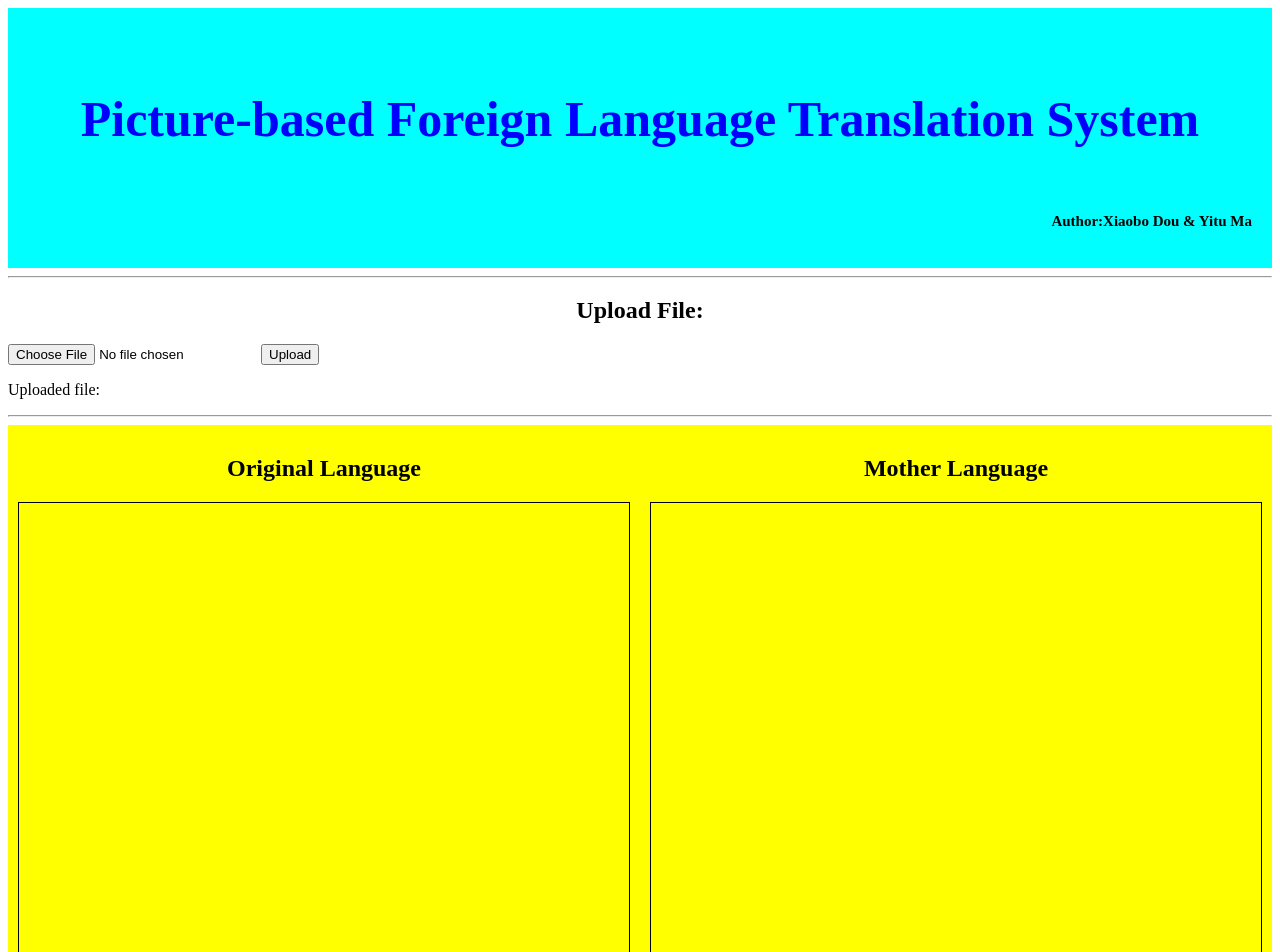
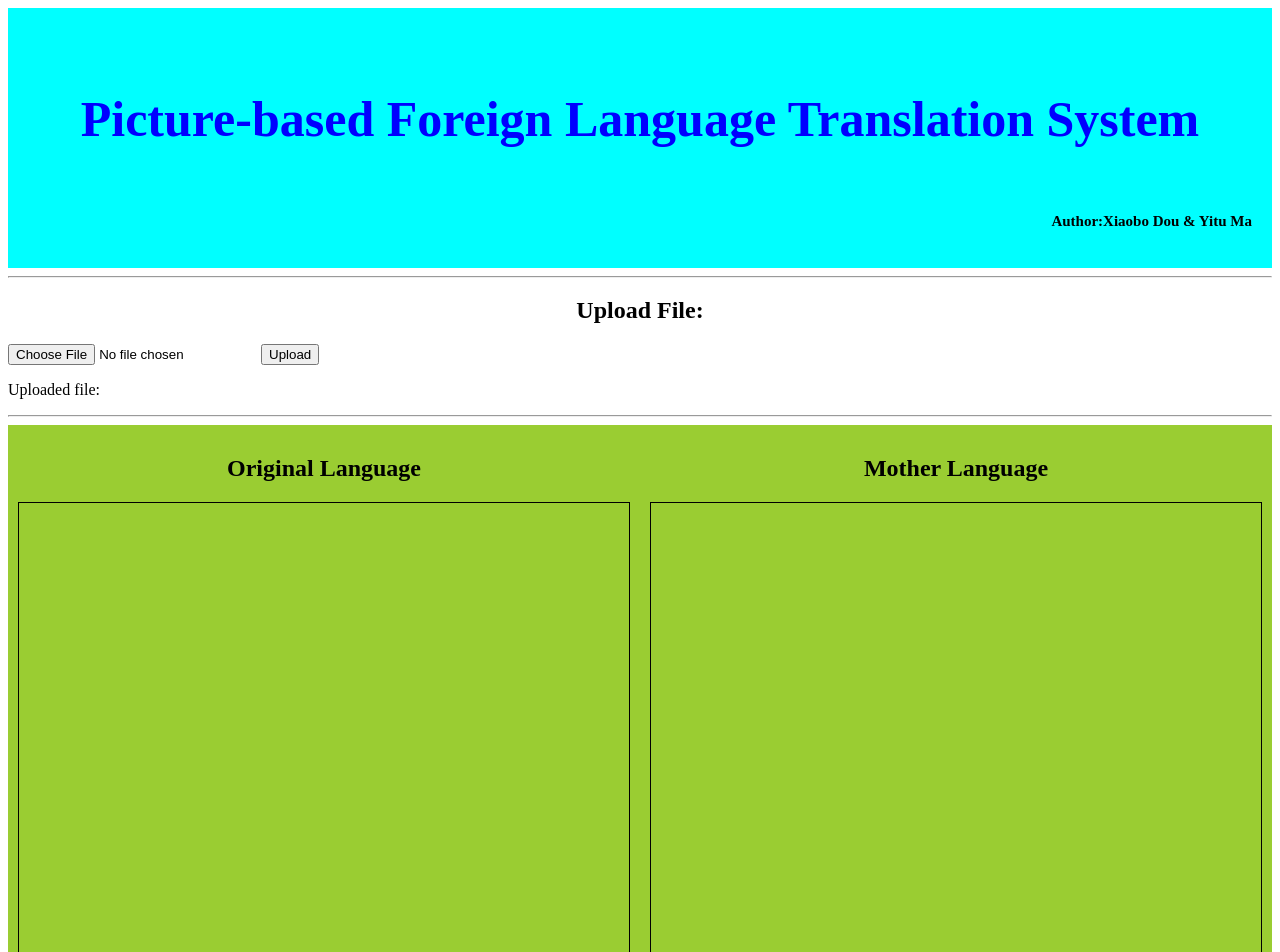
Before and after one commit to douxiaobo/Picture-based-Foreign-Language-Translation-System, a Vue app: page / in a window 1280 px wide. Shown: the top 952 px of the page. Built offline with nearby package versions, Linux system fonts and the light colour scheme.

Commit message:
first commit1

```diff
--- a/src/components/Language.vue
+++ b/src/components/Language.vue
@@ -18,7 +18,7 @@
   <style>
   .container {
     display: flex;
-    background-color: yellow;
+    background-color: yellowgreen;
   }
 
   .column {
```
